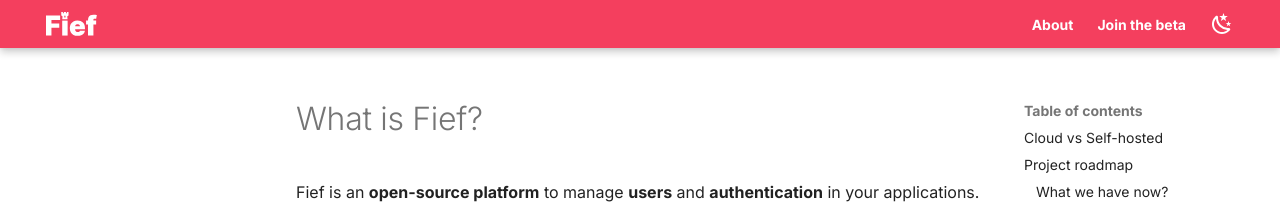
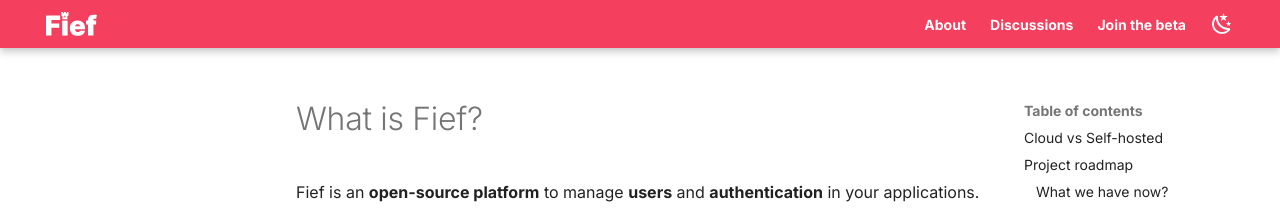
Before and after one commit to fief-dev/docs, an MkDocs documentation site: the page built from docs/index.md, in a window 1280 px wide. Shown: the top 208 px of the page. Built offline with MkDocs 1.6.1 and Material for MkDocs 9.7.7, drawn with Linux system fonts in a browser that asks for light colours.

Commit message:
Update header links

```diff
--- a/mkdocs.yml
+++ b/mkdocs.yml
@@ -55,8 +55,10 @@
   header_links:
     - title: About
       href: https://www.fief.dev
+    - title: Discussions
+      href: https://github.com/fief-dev/fief/discussions
     - title: Join the beta
-      href: https://www.fief.dev
+      href: https://fief.fief.dev/admin/create-workspace
 
 extra_css:
   - assets/stylesheets/extra.css
```
